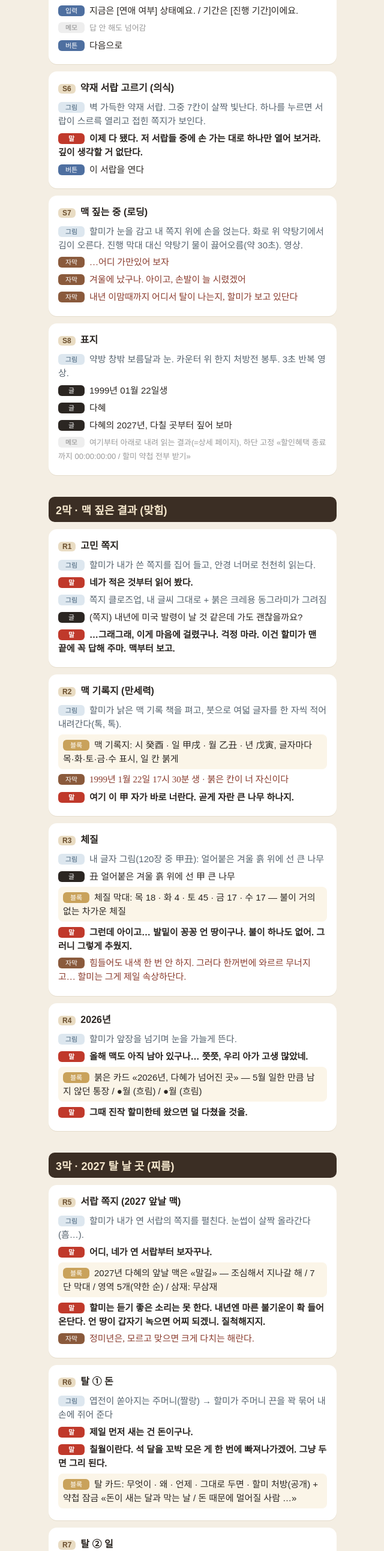
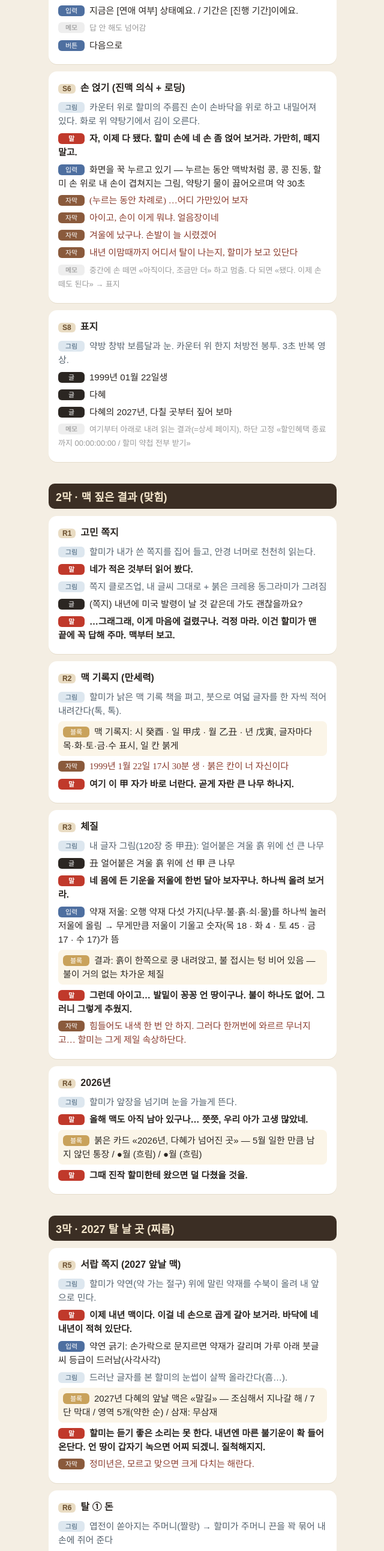
Before and after one commit to designarrator/halmi-letter-x7k2q9, a plain HTML site: page preview/flow.html in a window 1280 px wide. Shown: the part 1544-4129 px from the top of the page at 60% size, without its empty margins (319-959 px from the left). Drawn offline with Linux system fonts and the light colour scheme; a web font is replaced by a local one.

Commit message:
할미약방: 손 얹기·저울·약연·서랍·끈 묶기·부채질 6가지 동작
Co-Authored-By: Claude Opus 5.5 <noreply@anthropic.com>

```diff
--- a/preview/flow.html
+++ b/preview/flow.html
@@ -54,16 +54,15 @@ p{margin:6px 0;font-size:15px;line-height:23px}p i{font-style:normal;display:inl
 <p class="k-메모"><i>메모</i>답 안 해도 넘어감</p>
 <p class="k-버튼"><i>버튼</i>다음으로</p>
 </section>
-<section><h3><span>S6</span>약재 서랍 고르기 (의식)</h3>
-<p class="k-그림"><i>그림</i>벽 가득한 약재 서랍. 그중 7칸이 살짝 빛난다. 하나를 누르면 서랍이 스르륵 열리고 접힌 쪽지가 보인다.</p>
-<p class="k-말"><i>말</i>이제 다 됐다. 저 서랍들 중에 손 가는 대로 하나만 열어 보거라. 깊이 생각할 거 없단다.</p>
-<p class="k-버튼"><i>버튼</i>이 서랍을 연다</p>
-</section>
-<section><h3><span>S7</span>맥 짚는 중 (로딩)</h3>
-<p class="k-그림"><i>그림</i>할미가 눈을 감고 내 쪽지 위에 손을 얹는다. 화로 위 약탕기에서 김이 오른다. 진행 막대 대신 약탕기 물이 끓어오름(약 30초). 영상.</p>
-<p class="k-자막"><i>자막</i>…어디 가만있어 보자</p>
-<p class="k-자막"><i>자막</i>겨울에 났구나. 아이고, 손발이 늘 시렸겠어</p>
+<section><h3><span>S6</span>손 얹기 (진맥 의식 + 로딩)</h3>
+<p class="k-그림"><i>그림</i>카운터 위로 할미의 주름진 손이 손바닥을 위로 하고 내밀어져 있다. 화로 위 약탕기에서 김이 오른다.</p>
+<p class="k-말"><i>말</i>자, 이제 다 됐다. 할미 손에 네 손 좀 얹어 보거라. 가만히, 떼지 말고.</p>
+<p class="k-입력"><i>입력</i>화면을 꾹 누르고 있기 — 누르는 동안 맥박처럼 콩, 콩 진동, 할미 손 위로 내 손이 겹쳐지는 그림, 약탕기 물이 끓어오르며 약 30초</p>
+<p class="k-자막"><i>자막</i>(누르는 동안 차례로) …어디 가만있어 보자</p>
+<p class="k-자막"><i>자막</i>아이고, 손이 이게 뭐냐. 얼음장이네</p>
+<p class="k-자막"><i>자막</i>겨울에 났구나. 손발이 늘 시렸겠어</p>
 <p class="k-자막"><i>자막</i>내년 이맘때까지 어디서 탈이 나는지, 할미가 보고 있단다</p>
+<p class="k-메모"><i>메모</i>중간에 손 떼면 «아직이다, 조금만 더» 하고 멈춤. 다 되면 «됐다. 이제 손 떼도 된다» → 표지</p>
 </section>
 <section><h3><span>S8</span>표지</h3>
 <p class="k-그림"><i>그림</i>약방 창밖 보름달과 눈. 카운터 위 한지 처방전 봉투. 3초 반복 영상.</p>
@@ -89,7 +88,9 @@ p{margin:6px 0;font-size:15px;line-height:23px}p i{font-style:normal;display:inl
 <section><h3><span>R3</span>체질</h3>
 <p class="k-그림"><i>그림</i>내 글자 그림(120장 중 甲丑): 얼어붙은 겨울 흙 위에 선 큰 나무</p>
 <p class="k-글"><i>글</i>丑 얼어붙은 겨울 흙 위에 선 甲 큰 나무</p>
-<p class="k-블록"><i>블록</i>체질 막대: 목 18 · 화 4 · 토 45 · 금 17 · 수 17 — 불이 거의 없는 차가운 체질</p>
+<p class="k-말"><i>말</i>네 몸에 든 기운을 저울에 한번 달아 보자꾸나. 하나씩 올려 보거라.</p>
+<p class="k-입력"><i>입력</i>약재 저울: 오행 약재 다섯 가지(나무·불·흙·쇠·물)를 하나씩 눌러 저울에 올림 → 무게만큼 저울이 기울고 숫자(목 18 · 화 4 · 토 45 · 금 17 · 수 17)가 뜸</p>
+<p class="k-블록"><i>블록</i>결과: 흙이 한쪽으로 쿵 내려앉고, 불 접시는 텅 비어 있음 — 불이 거의 없는 차가운 체질</p>
 <p class="k-말"><i>말</i>그런데 아이고… 발밑이 꽁꽁 언 땅이구나. 불이 하나도 없어. 그러니 그렇게 추웠지.</p>
 <p class="k-자막"><i>자막</i>힘들어도 내색 한 번 안 하지. 그러다 한꺼번에 와르르 무너지고… 할미는 그게 제일 속상하단다.</p>
 </section>
@@ -101,8 +102,10 @@ p{margin:6px 0;font-size:15px;line-height:23px}p i{font-style:normal;display:inl
 </section>
 <h2>3막 · 2027 탈 날 곳 (찌름)</h2>
 <section><h3><span>R5</span>서랍 쪽지 (2027 앞날 맥)</h3>
-<p class="k-그림"><i>그림</i>할미가 내가 연 서랍의 쪽지를 펼친다. 눈썹이 살짝 올라간다(흠…).</p>
-<p class="k-말"><i>말</i>어디, 네가 연 서랍부터 보자꾸나.</p>
+<p class="k-그림"><i>그림</i>할미가 약연(약 가는 절구) 위에 말린 약재를 수북이 올려 내 앞으로 민다.</p>
+<p class="k-말"><i>말</i>이제 내년 맥이다. 이걸 네 손으로 곱게 갈아 보거라. 바닥에 네 내년이 적혀 있단다.</p>
+<p class="k-입력"><i>입력</i>약연 긁기: 손가락으로 문지르면 약재가 갈리며 가루 아래 붓글씨 등급이 드러남(사각사각)</p>
+<p class="k-그림"><i>그림</i>드러난 글자를 본 할미의 눈썹이 살짝 올라간다(흠…).</p>
 <p class="k-블록"><i>블록</i>2027년 다혜의 앞날 맥은 «말길» — 조심해서 지나갈 해 / 7단 막대 / 영역 5개(약한 순) / 삼재: 무삼재</p>
 <p class="k-말"><i>말</i>할미는 듣기 좋은 소리는 못 한다. 내년엔 마른 불기운이 확 들어온단다. 언 땅이 갑자기 녹으면 어찌 되겠니. 질척해지지.</p>
 <p class="k-자막"><i>자막</i>정미년은, 모르고 맞으면 크게 다치는 해란다.</p>
@@ -116,7 +119,7 @@ p{margin:6px 0;font-size:15px;line-height:23px}p i{font-style:normal;display:inl
 <section><h3><span>R7</span>탈 ② 일</h3>
 <p class="k-그림"><i>그림</i>할미가 약재 서랍 열두 칸을 손으로 쓸어 보인다.</p>
 <p class="k-말"><i>말</i>일은 말이다, 잘하는 것보다 때를 아는 게 먼저란다. 할미가 살아 보니 그렇더라.</p>
-<p class="k-말"><i>말</i>여기서 세 칸만 열어 보련?</p>
+<p class="k-말"><i>말</i>이 서랍 열두 칸이 내년 열두 달이란다. 손 가는 대로 세 칸만 열어 보련?</p>
 <p class="k-블록"><i>블록</i>서랍 3칸 열기(12칸 중) → 열린 달마다 «일에서 부딪히는 달 / 풀리는 달»</p>
 <p class="k-말"><i>말</i>(7월을 열면) 아이고, 하필 칠월을 열었구나. 그 달엔 윗사람이랑 한 번 크게 부딪히겠어.</p>
 </section>
@@ -142,7 +145,7 @@ p{margin:6px 0;font-size:15px;line-height:23px}p i{font-style:normal;display:inl
 <h2>4막 · 처방 (쥐여 줌 → 결제)</h2>
 <section><h3><span>R11</span>걸리던 것에 대한 답</h3>
 <p class="k-그림"><i>그림</i>할미가 처음 그 쪽지를 다시 집어 든다. 맑은 눈, 은은한 미소.</p>
-<p class="k-말"><i>말</i>자, 아까 네가 적은 거. 미국 가는 일 말이다.</p>
+<p class="k-말"><i>말</i>자, 아까 네가 적은 거. 미국 가는 일 말이다. 네 손 잡아 보니 알겠더구나.</p>
 <p class="k-말"><i>말</i>갈 수 있단다. 길은 열려 있어. 다만 칠월에 새는 돈을 못 막으면… 발이 묶이고 말겠구나.</p>
 <p class="k-자막"><i>자막</i>언제 움직이고 무엇부터 막을지는, 할미가 처방에 다 적어 두었단다.</p>
 </section>
@@ -167,7 +170,7 @@ p{margin:6px 0;font-size:15px;line-height:23px}p i{font-style:normal;display:inl
 <p class="k-그림"><i>그림</i>한지에 싼 약첩 꾸러미를 끈으로 묶어 내미는 할미의 손</p>
 <p class="k-블록"><i>블록</i>할미약방 · 2027 약첩 전부 / 복채 62,400원 → 얼리버드 40% → 37,400원 (예시)</p>
 <p class="k-말"><i>말</i>듣기 좋은 말이야 어디서든 듣지. 할미는 미리 막아 주는 거란다.</p>
-<p class="k-버튼"><i>버튼</i>할미 약첩 전부 받기</p>
+<p class="k-버튼"><i>버튼</i>할미 약첩 전부 받기 — 누르면 약첩 꾸러미가 끈으로 칭칭 묶이는 짧은 움직임 뒤 결제로</p>
 </section>
 <section><h3><span>R17</span>할미 편지 (마지막)</h3>
 <p class="k-글"><i>글</i>우리 다혜야. 할미는 좋은 말부터 꺼내는 사람이 못 된다. 다칠 데가 먼저 보이면 그것부터 말해 주는 사람이지. 듣기 싫었을 거다, 미안하구나. 그래도 미리 알면 막을 수 있으니… 여기까지 왔으면 약은 꼭 받아 가거라. 밥 잘 챙겨 먹고.</p>
@@ -178,8 +181,10 @@ p{margin:6px 0;font-size:15px;line-height:23px}p i{font-style:normal;display:inl
 <p class="k-블록"><i>블록</i>약첩 고르기(신년 약첩 / +평생 체질 약첩 / 풀세트) · 휴대폰 번호 · 카카오·네이버페이</p>
 </section>
 <section><h3><span>P2</span>약 달이는 중</h3>
-<p class="k-그림"><i>그림</i>약탕기가 보글보글, 할미가 처방을 붓으로 쓴다(로딩 30~40초)</p>
-<p class="k-자막"><i>자막</i>약 달이는 동안 거기 앉아 몸 좀 녹이거라. 금방이란다</p>
+<p class="k-그림"><i>그림</i>화로 위 약탕기, 할미는 옆에서 처방을 붓으로 쓴다(로딩 30~40초)</p>
+<p class="k-말"><i>말</i>약은 불이 좋아야 잘 달여진단다. 부채질 좀 해 주련?</p>
+<p class="k-입력"><i>입력</i>부채질: 톡톡 누를 때마다 부채가 흔들리고 화롯불이 커지며 약탕기가 보글보글 끓어오름</p>
+<p class="k-자막"><i>자막</i>그래그래, 잘한다. 거의 다 됐다</p>
 </section>
 <section><h3><span>P3</span>처방 (결과 편지)</h3>
 <p class="k-블록"><i>블록</i>제1~9첩. 첩마다: 탈(무엇·왜·언제) → 그대로 두면 → 할미 처방(무엇을·언제·얼마나) → 기회. 마지막에 «다시 맥 짚으러 올 날»</p>
```
